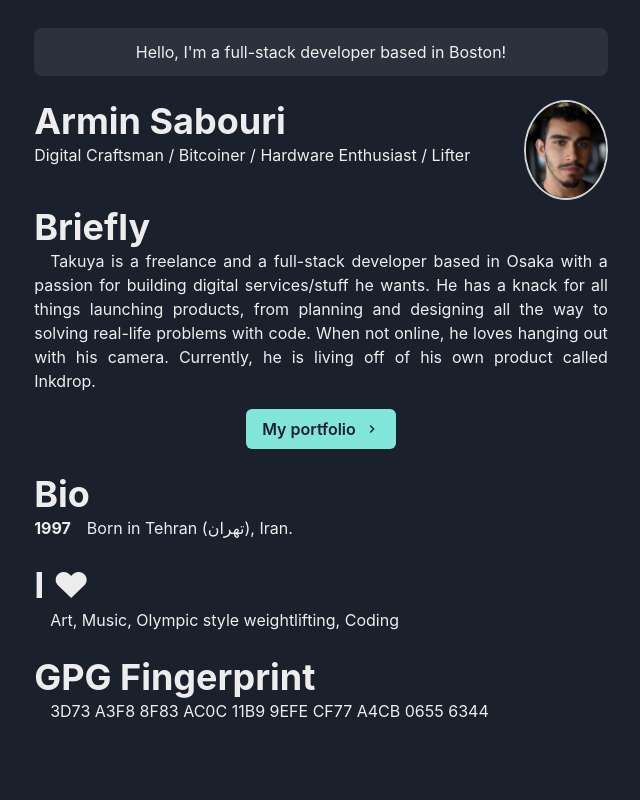
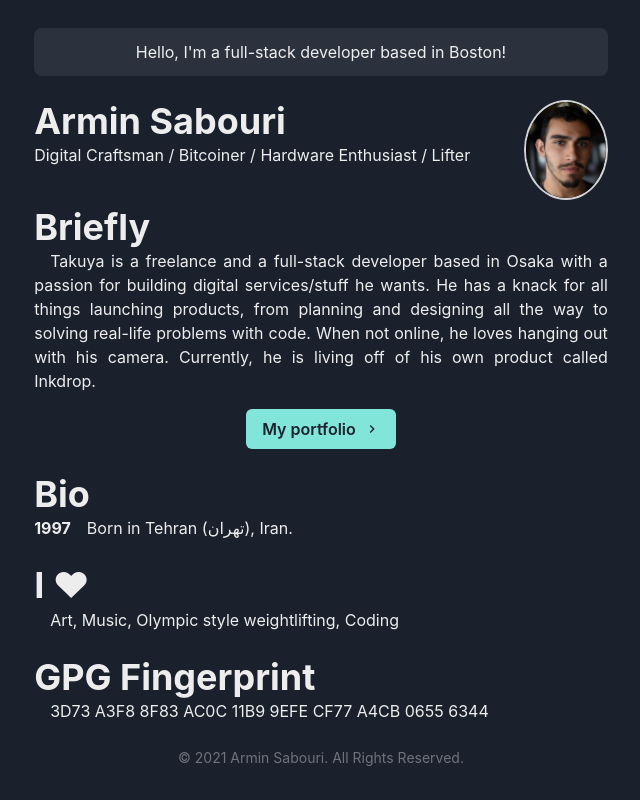
Before and after one commit to arminsabouri/armins88.github.io, a Next.js app: page / in a window 1280 px wide. Shown: the part 1047-1847 px from the top of the page, without its empty margins (319-959 px from the left). Before the commit the page ends 1826 px from the top, so only its background shows below. Built offline with nearby package versions, Linux system fonts and the light colour scheme.

Commit message:
Added footer

```diff
--- /dev/null
+++ b/components/footer.js
@@ -0,0 +1,11 @@
+import { Box } from '@chakra-ui/react'
+
+const Footer = () => {
+  return (
+    <Box align="center" opacity={0.4} fontSize="sm">
+      &copy; {new Date().getFullYear()} Armin Sabouri. All Rights Reserved.
+    </Box>
+  )
+}
+
+export default Footer
--- a/layouts/main.js
+++ b/layouts/main.js
@@ -1,6 +1,8 @@
 import Head from 'next/head'
 import { Box, Container, Center } from '@chakra-ui/react'
 import NavBar from '../components/navbar'
+import Footer from '../components/footer'
+
 const Main = ({ children, router }) => {
   return (
     <Box as="main" pb={8}>
@@ -21,6 +23,7 @@
       <Container maxW="container.md" pt={50}>
         {children}
       </Container>
+      <Footer />
     </Box>
   )
 }
```
